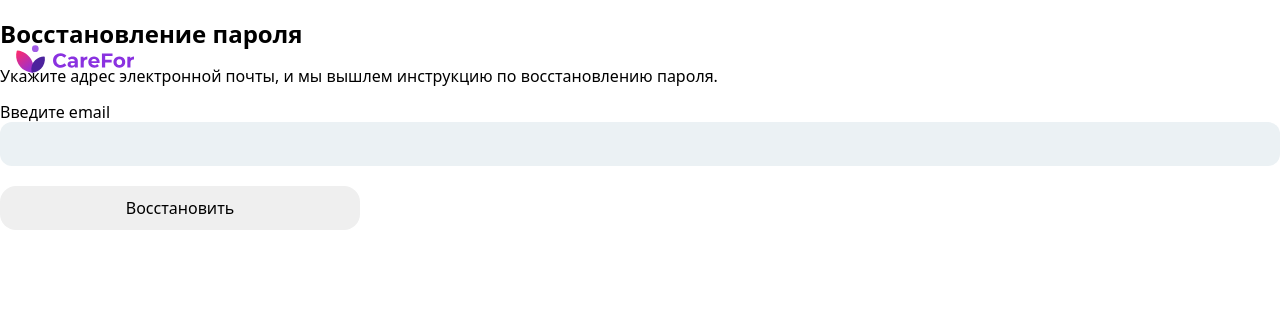
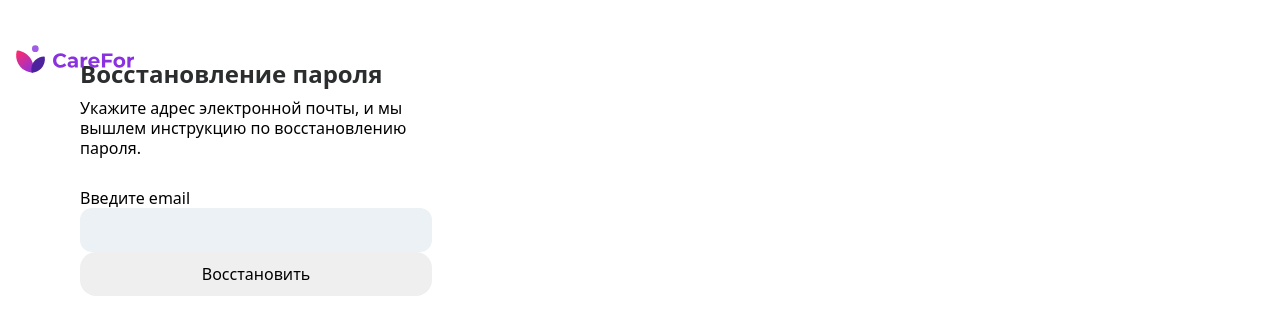
Before and after one commit to dev0x451/employee_mood_frontend, a React (Vite) app: page /password-reset in a window 1280 px wide. Shown: the top 334 px of the page. Built offline with nearby package versions, Linux system fonts and the light colour scheme.

Commit message:
make layout of reset-password page

```diff
--- /dev/null
+++ b/src/components/EmailFormRefresh/EmailFormRefresh.tsx
@@ -0,0 +1,38 @@
+import "@/shared/styles.css";
+import classes from "./emailformrefresh.module.css";
+import { Button } from "@/shared/ui/Button/Button";
+import { Formik, Form, FormikHelpers } from "formik";
+import { refreshEmailSchema } from "@/schemas/validationSchema";
+import { Input } from "@/shared/ui/Input/Input";
+interface Values {
+  email: string;
+}
+
+export const EmailFormRefresh = () => {
+  return (
+    <Formik
+      initialValues={{
+        email: "",
+      }}
+      onSubmit={(values: Values, { setSubmitting }: FormikHelpers<Values>) => {
+        setTimeout(() => {
+          alert(JSON.stringify(values, null, 2));
+          setSubmitting(false);
+        }, 500);
+      }}
+      validationSchema={refreshEmailSchema}
+    >
+      <Form noValidate className={classes.form}>
+        <h2 className={classes.title}>Восстановление пароля</h2>
+        <p className={classes.info}>
+          Укажите адрес электронной почты, и мы вышлем инструкцию по
+          восстановлению пароля.
+        </p>
+        <div className={classes.inputContainer}>
+          <Input label="Введите email" name="email" type="text" />
+        </div>
+        <Button title="Воcстановить" type="submit" mode="primary" />
+      </Form>
+    </Formik>
+  );
+};
--- /dev/null
+++ b/src/components/EmailFormRefresh/emailformrefresh.module.css
@@ -0,0 +1,30 @@
+.title {
+  box-sizing: border-box;
+  align-self: flex-start;
+  margin: 0;
+  color: var(--color-black);
+  font-size: var(--font-size-xl);
+  font-weight: 600;
+  line-height: var(--font-line-xl);
+}
+
+.info {
+  max-width: 360px;
+  margin: 10px 0 30px;
+  font-size: var(--font-size-m);
+  font-weight: 400;
+  line-height: var(--font-line-m);
+}
+
+.form {
+  width: 512px;
+  box-sizing: border-box;
+  padding: 60px 80px 50px;
+  border-radius: 20px;
+  background-color: var(--color-background-white);
+  box-shadow: var(--shadow-medium);
+}
+
+.input-container {
+  margin-bottom: 24px;
+}
--- /dev/null
+++ b/src/components/PasswordFormRefresh/PasswordFormRefresh.tsx
@@ -0,0 +1,49 @@
+import "@/shared/styles.css";
+import classes from "./passwordformrefresh.module.css";
+import { Button } from "@/shared/ui/Button/Button";
+import { Formik, Form, FormikHelpers } from "formik";
+import { refreshPasswordSchema } from "@/schemas/validationSchema";
+import { Input } from "@/shared/ui/Input/Input";
+interface Values {
+  password: string;
+  confirmPassword: string;
+}
+
+export const PasswordFormRefresh = () => {
+  return (
+    <Formik
+      initialValues={{
+        password: "",
+        confirmPassword: "",
+      }}
+      onSubmit={(values: Values, { setSubmitting }: FormikHelpers<Values>) => {
+        setTimeout(() => {
+          alert(JSON.stringify(values, null, 2));
+          setSubmitting(false);
+        }, 500);
+      }}
+      validationSchema={refreshPasswordSchema}
+    >
+      <Form noValidate className={classes.form}>
+        <h2 className={classes.title}>Восстановление пароля</h2>
+        <ul className={classes.list}>
+          <li className={classes.listItem}>
+            <Input
+              label="Введите новый пароль"
+              name="password"
+              type="password"
+            />
+          </li>
+          <li className={classes.listItem}>
+            <Input
+              label="Повторите новый пароль"
+              name="confirmPassword"
+              type="password"
+            />
+          </li>
+        </ul>
+        <Button title="Изменить" type="submit" mode="primary" />
+      </Form>
+    </Formik>
+  );
+};
--- /dev/null
+++ b/src/components/PasswordFormRefresh/passwordformrefresh.module.css
@@ -0,0 +1,33 @@
+.title {
+  box-sizing: border-box;
+  align-self: flex-start;
+  margin: 0 0 32px;
+  color: var(--color-black);
+  font-size: var(--font-size-xl);
+  font-weight: 600;
+  line-height: var(--font-line-xl);
+}
+
+.form {
+  width: 512px;
+  box-sizing: border-box;
+  padding: 60px 80px 50px;
+  border-radius: 20px;
+  background-color: var(--color-background-white);
+  box-shadow: var(--shadow-medium);
+}
+
+.list {
+  width: 100%;
+  padding: 0;
+  margin: 0;
+  list-style-type: none;
+}
+
+.list-item {
+  margin-bottom: 25px;
+}
+
+.list-item:last-of-type {
+  margin: 0;
+}
--- a/src/pages/login/loginpage.module.css
+++ b/src/pages/login/loginpage.module.css
@@ -33,7 +33,7 @@
 .login-form-list {
   width: 100%;
   padding: 0;
-  margin: 0;
+  margin: 0 0 34px;
   list-style-type: none;
 }
 
@@ -48,7 +48,7 @@
 .form-link {
   display: block;
   width: fit-content;
-  margin: 12px auto;
+  margin: 22px auto 16px;
   color: var(--color-accent-purple);
   font-size: var(--font-size-m);
   font-weight: 500;
--- a/src/pages/refreshpassword/RefreshPasswordPage.tsx
+++ b/src/pages/refreshpassword/RefreshPasswordPage.tsx
@@ -1,49 +1,22 @@
 import "@/shared/styles.css";
 import classes from "./refreshpasswordpage.module.css";
-import { Button } from "@/shared/ui/Button/Button";
-import { Formik, Form, FormikHelpers } from "formik";
-import { refreshEmailSchema } from "@/schemas/validationSchema";
 import { LogoImg } from "@/shared/ui/Logo/LogoImg";
-import { Input } from "@/shared/ui/Input/Input";
-interface Values {
-  password?: string;
-  email: string;
-  confirmPassword?: string;
-}
+import { useSearchParams } from "react-router-dom";
+import { EmailFormRefresh } from "@/components/EmailFormRefresh/EmailFormRefresh";
+import { PasswordFormRefresh } from "@/components/PasswordFormRefresh/PasswordFormRefresh";
 
 export const RefreshPasswordPage = () => {
+  // получение reset-кода для восстановления пароля
+  const [searchParams] = useSearchParams();
+  const reset_code = searchParams.get("invite_code");
+  const reset_code_decoded =
+    (reset_code && reset_code.replace("%3D", "=").replace(/ /g, "+")) || "";
   return (
     <div className={classes.refreshPasswordPage}>
       <div className="logo-container">
         <LogoImg />
       </div>
-      <Formik
-        initialValues={{
-          email: "",
-        }}
-        onSubmit={(
-          values: Values,
-          { setSubmitting }: FormikHelpers<Values>
-        ) => {
-          setTimeout(() => {
-            alert(JSON.stringify(values, null, 2));
-            setSubmitting(false);
-          }, 500);
-        }}
-        validationSchema={refreshEmailSchema}
-      >
-        <Form noValidate className={classes.refreshPasswordForm}>
-          <h2 className={classes.refreshPasswordTitle}>
-            Восстановление пароля
-          </h2>
-          <p className={classes.refreshPasswordInfo}>
-            Укажите адрес электронной почты, и мы вышлем инструкцию по
-            восстановлению пароля.
-          </p>
-          <Input label="Введите email" name="email" type="text" />
-          <Button title="Воcстановить" type="submit" mode="primary" />
-        </Form>
-      </Formik>
+      {!reset_code_decoded ? <EmailFormRefresh /> : <PasswordFormRefresh />}
     </div>
   );
 };
--- a/src/pages/register/RegisterPage.tsx
+++ b/src/pages/register/RegisterPage.tsx
@@ -159,7 +159,7 @@ export const RegisterPage: React.FC<RegisterProps> = ({
                 Регистрируясь, вы принимаете Пользовательское соглашение и даете
                 Согласие на обработку персональных данных.
               </p>
-              <Button title="Зарегистрироваться" mode="primary" />
+              <Button title="Зарегистрироваться" mode="primary" width="360px" />
             </Form>
           )}
         </Formik>
--- a/src/pages/register/registerpage.module.css
+++ b/src/pages/register/registerpage.module.css
@@ -17,7 +17,7 @@
   box-sizing: border-box;
   flex-direction: column;
   align-items: center;
-  padding: 20px 40px;
+  padding: 20px 40px 28px;
   border-radius: 20px;
   background-color: var(--color-background-white);
   box-shadow: var(--shadow-medium);
@@ -63,7 +63,7 @@
 .register-agreement {
   max-width: 740px;
   align-self: flex-start;
-  margin: 25px 0 3px;
+  margin: 25px 0 24px;
   color: var(--color-text-primary);
   font-size: 14px;
   font-weight: 400;
--- a/src/schemas/validationSchema.ts
+++ b/src/schemas/validationSchema.ts
@@ -70,3 +70,18 @@ export const refreshEmailSchema = yup.object().shape({
     .email(errorMessage)
     .required(errorMessage),
 });
+
+export const refreshPasswordSchema = yup.object().shape({
+  password: yup
+    .string()
+    .required(requiredMessage)
+    .min(8, minLengthPassword)
+    .max(254, maxLengthPassword)
+    .matches(passwordRules, {
+      message: passwordErrorMessage,
+    }),
+  confirmPassword: yup
+    .string()
+    .oneOf([yup.ref("password")], "Пароли не совпадают")
+    .required(requiredMessage),
+});
--- a/src/shared/ui/Button/Button.tsx
+++ b/src/shared/ui/Button/Button.tsx
@@ -5,9 +5,10 @@ interface ButtonProps {
   title: string;
   mode: string;
   type?: "submit" | "reset" | "button" | undefined;
+  width?: string;
 }
 
-export const Button: React.FC<ButtonProps> = ({ title, mode, type }) => {
+export const Button: React.FC<ButtonProps> = ({ title, mode, type, width }) => {
   const className = cl(classes.button, {
     [classes.buttonPrimary]: mode === "primary",
     [classes.buttonSecondary]: mode === "secondary",
@@ -15,7 +16,7 @@ export const Button: React.FC<ButtonProps> = ({ title, mode, type }) => {
   });
 
   return (
-    <button className={className} type={type}>
+    <button className={className} style={{ width: width }} type={type}>
       {title}
     </button>
   );
--- a/src/shared/ui/Button/button.module.css
+++ b/src/shared/ui/Button/button.module.css
@@ -1,9 +1,9 @@
 .button {
-  width: 360px;
+  width: 100%;
   height: 44px;
   border: none;
   border-radius: 16px;
-  margin: 20px 0 12px;
+  margin: 0;
   cursor: pointer;
   font-size: var(--font-size-m);
   font-weight: 500;
```
Also changed, not shown: src/pages/refreshpassword/refreshpasswordpage.module.css (+0 -27 lines).
